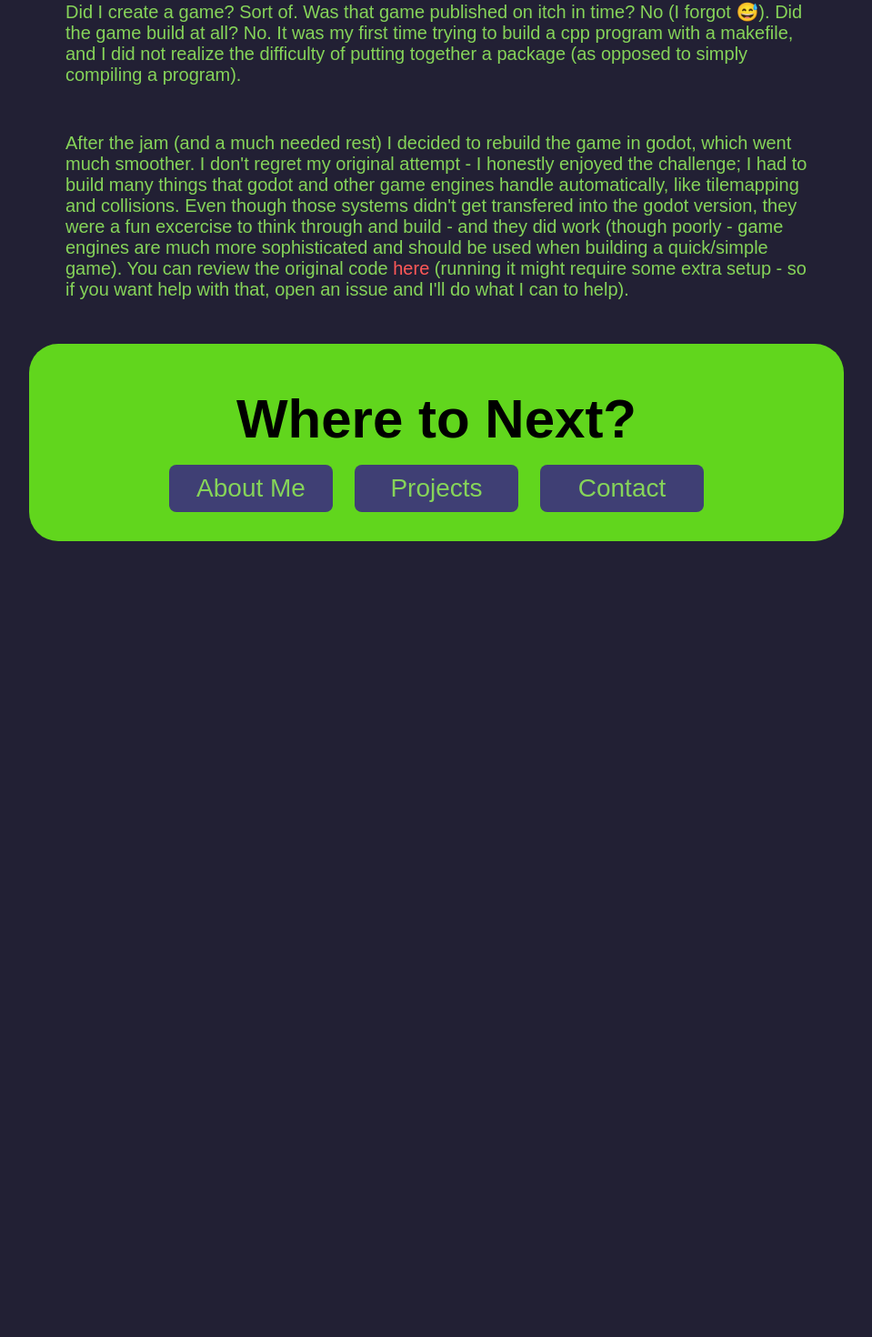
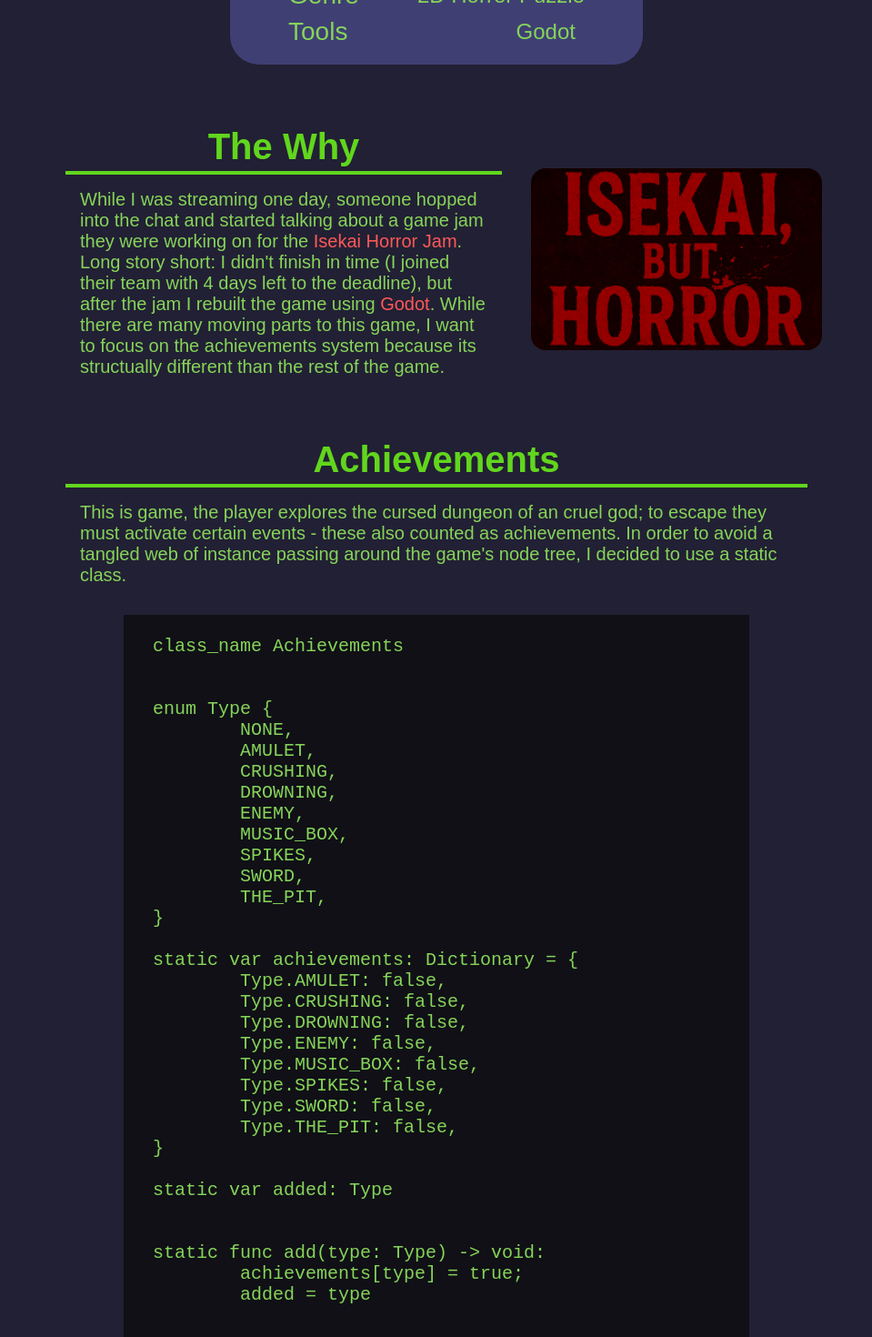
Before and after one commit to JoelWakefield/nextjs-blog, a Next.js app: page /projects/reapers-waltz in a window 1280 px wide. Shown: the part 460-1930 px from the top of the page at 91% size, without its empty margins (160-1119 px from the left). Before the commit the page ends 1055 px from the top, so only its background shows below. Built offline with nearby package versions, Linux system fonts and the light colour scheme.

Commit message:
reapers waltz update

```diff
--- /dev/null
+++ b/src/components/codeBlock.tsx
@@ -0,0 +1,11 @@
+import styles from "@/app/page.module.css";
+
+export default function CodeBlock({ content } : { content: string }) {
+  return (
+    <div className={styles.codeBlock}>
+      <pre>
+        <code>{content}</code>
+      </pre>
+    </div>
+  )
+}
--- a/src/pages/projects/reapers-waltz.tsx
+++ b/src/pages/projects/reapers-waltz.tsx
@@ -1,9 +1,12 @@
 import { ReactElement } from "react";
-import Link from "next/link";
+import Image from "next/image";
 import { NextPageWithLayout } from "@/pages/_app";
 import Layout from "@/components/layout";
 import StatusBar from "@/components/statusbar";
+import Details from "@/components/details";
+import PrimaryLink from "@/components/primarylink";
 import styles from "@/app/page.module.css";
+import CodeBlock from "@/components/codeBlock";
 
 const ReapersWaltz: NextPageWithLayout = () => {
   return (
@@ -16,17 +19,47 @@ const ReapersWaltz: NextPageWithLayout = () => {
         play="https://ashassault.itch.io/isekai-horror-game-jam"
       />
 
+      <Details
+        time="3 weeks"
+        genre="2D Horror Puzzle"
+        links={{
+          "Godot": "https://godotengine.org/",
+        }}
+      />
+
+      <div className={styles.ctaText}>
+        <div className={styles.content}>
+          <h2 className={styles.infoHeading}>
+            The Why
+          </h2>
+          <hr />
+
           <p className={styles.content}>
-          While I was streaming one day, someone hopped into the chat and started talking about a game jam they were working on for the <Link target="_blank" rel="noopener noreferrer" className={styles.primary} href="https://itch.io/jam/isekai-horror-jam">Isekai Horror Jam</Link>. Apparently, the original dev dropped the project without a heads up, and with 4 days left, they had no dev. Curriosity (and the ADHD twitch to tackle a vast challenge) took over and I decided to join with 4 days left to build a game from scratch... in <Link target="_blank" rel="noopener noreferrer" className={styles.primary} href="https://www.raylib.com/">Raylib</Link> (which I had just started learning).
+            While I was streaming one day, someone hopped into the chat and started talking about a game jam they were working on for the <PrimaryLink href="https://itch.io/jam/isekai-horror-jam">Isekai Horror Jam</PrimaryLink>. Long story short: I didn&apos;t finish in time (I joined their team with 4 days left to the deadline), but after the jam I rebuilt the game using <PrimaryLink href="https://godotengine.org/">Godot</PrimaryLink>. While there are many moving parts to this game, I want to focus on the achievements system because its structually different than the rest of the game.
+          </p>
+        </div>
+
+        <Image className={styles.ctaImage} src="/horror_jam.png" width={320} height={200} alt="Isekai Horror Jam Title Card" />
+      </div>
+
+      <div className={styles.ctaText}>
+        <div className={styles.content}>
+          <h2 className={styles.infoHeading}>
+            Achievements
+          </h2>
+          <hr />
+
+          <p className={styles.content}>
+            This is game, the player explores the cursed dungeon of an cruel god; to escape they must activate certain events - these also counted as achievements. In order to avoid a tangled web of instance passing around the game&apos;s node tree, I decided to use a static class.
           </p>
 
-        <p className={styles.content}>
-          Did I create a game? Sort of. Was that game published on itch in time? No (I forgot 😅). Did the game build at all? No. It was my first time trying to build a cpp program with a makefile, and I did not realize the difficulty of putting together a package (as opposed to simply compiling a program).
-        </p>
+          <CodeBlock content={achievementClass} />
 
           <p className={styles.content}>
-          After the jam (and a much needed rest) I decided to rebuild the game in godot, which went much smoother. I don&apos;t regret my original attempt - I honestly enjoyed the challenge; I had to build many things that godot and other game engines handle automatically, like tilemapping and collisions. Even though those systems didn&apos;t get transfered into the godot version, they were a fun excercise to think through and build - and they did work (though poorly - game engines are much more sophisticated and should be used when building a quick/simple game). You can review the original code <Link target="_blank" rel="noopener noreferrer" className={styles.primary} href="https://github.com/Wake1st/reapers-waltz">here</Link> (running it might require some extra setup - so if you want help with that, open an issue and I&apos;ll do what I can to help).
+            The value of <var>added</var> and the functions <var>add(...)</var> and <var>all_achieved()</var> are all called on in different parts of the game, and since the references are static, the whole game will have one source of truth for the achievements. The level exit, the in game HUD, and the achievements menu all rely on this class; since these systems are in very different places (code wise), it is simpler to setup achievements this way.
           </p>
+        </div>
+      </div>
     </div>
   );
 }
@@ -40,3 +73,46 @@ ReapersWaltz.getLayout = function getLayout(page: ReactElement) {
 }
 
 export default ReapersWaltz;
+
+
+const achievementClass = `
+class_name Achievements
+
+
+enum Type {
+	NONE,
+	AMULET,
+	CRUSHING,
+	DROWNING,
+	ENEMY,
+	MUSIC_BOX,
+	SPIKES,
+	SWORD,
+	THE_PIT,
+}
+
+static var achievements: Dictionary = {
+	Type.AMULET: false,
+	Type.CRUSHING: false,
+	Type.DROWNING: false,
+	Type.ENEMY: false,
+	Type.MUSIC_BOX: false,
+	Type.SPIKES: false,
+	Type.SWORD: false,
+	Type.THE_PIT: false,
+}
+
+static var added: Type
+
+
+static func add(type: Type) -> void:
+	achievements[type] = true;
+	added = type
+
+
+static func all_achieved() -> bool:
+	for value in achievements.values():
+		if !value:
+			return false
+	return true
+`;
--- a/src/pages/projects/vox-box.tsx
+++ b/src/pages/projects/vox-box.tsx
@@ -48,14 +48,13 @@ const VoxBox: NextPageWithLayout = () => {
             <hr />
 
             <p>
-              On the developer side, I&apos;ve got a few main features I want to game to exhibit: a user can tab through every interactable (for accessability), a user can modify sound data (might have to go a bit beyond what godot offers), and a user can import and export sound data. I&apos;ve heard of other creative sandbox style games which don&apos;t allow users to export their creations, which has always felt needlessly controlling to me - if we can&apos;t take our art with us, why use that environment to create at all?
+              On the developer side, I&apos;ve got a few main features I want to game to exhibit: a user can tab through every interactable (for accessability), a user can modify sound data (might have to go a bit beyond what godot offers), and a user can import and export sound data. I&apos;ve heard of other creative sandbox style games which don&apos;t allow users to export their creations, which has always felt needlessly controlling to me - control over our own expressions is vital to one&apos;s well being.
             </p>
           </div>
           <Image className={styles.ctaImage} src="/oddada.png" width={360} height={360} alt="ODDADA Game Poster" />
         </div>
 
         <div className={styles.ctaText}>
-          <Image className={styles.ctaImage} src="/oddada.png" width={360} height={360} alt="ODDADA Game Poster" />
           <div className={styles.content}>
             <h2 className={styles.infoHeading}>
               Interaction Abstraction
@@ -63,7 +62,7 @@ const VoxBox: NextPageWithLayout = () => {
             <hr />
 
             <p>
-              Talk about passing the device functions down to the holder, and the holder calling the function with its held cube. The cubes hold the music, the holder holds the cube, the device has holders.
+              Talk about the selection system.
             </p>
           </div>
         </div>
```
Also changed, not shown: src/pages/projects/game-design-patterns.tsx (+6 -13 lines), src/pages/projects/gomi-moni.tsx (+4 -4 lines), src/pages/projects/index.tsx (+7 -7 lines), public/horror_jam.png (added). Lines whose indentation alone changed are shown as unchanged.
